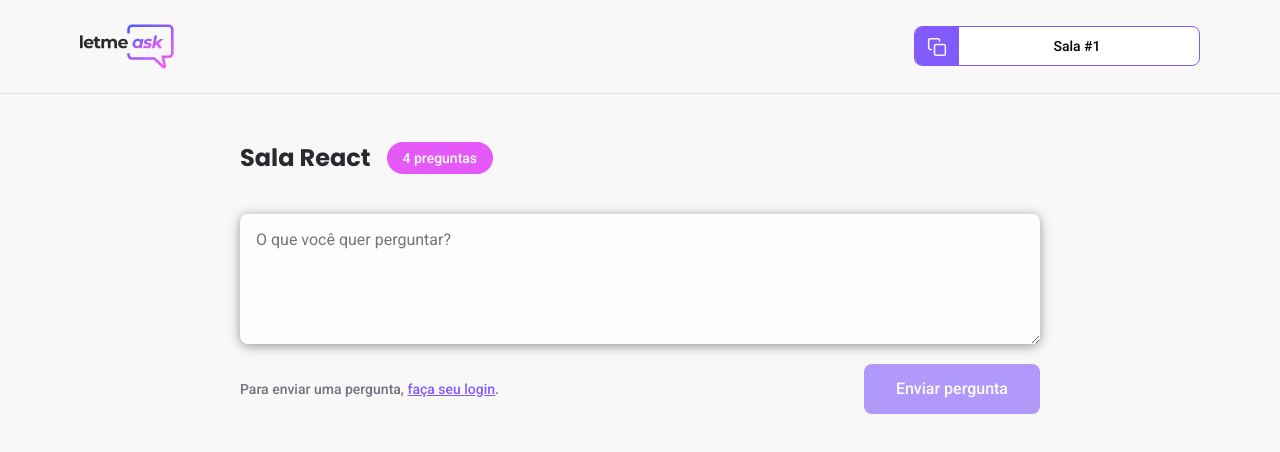
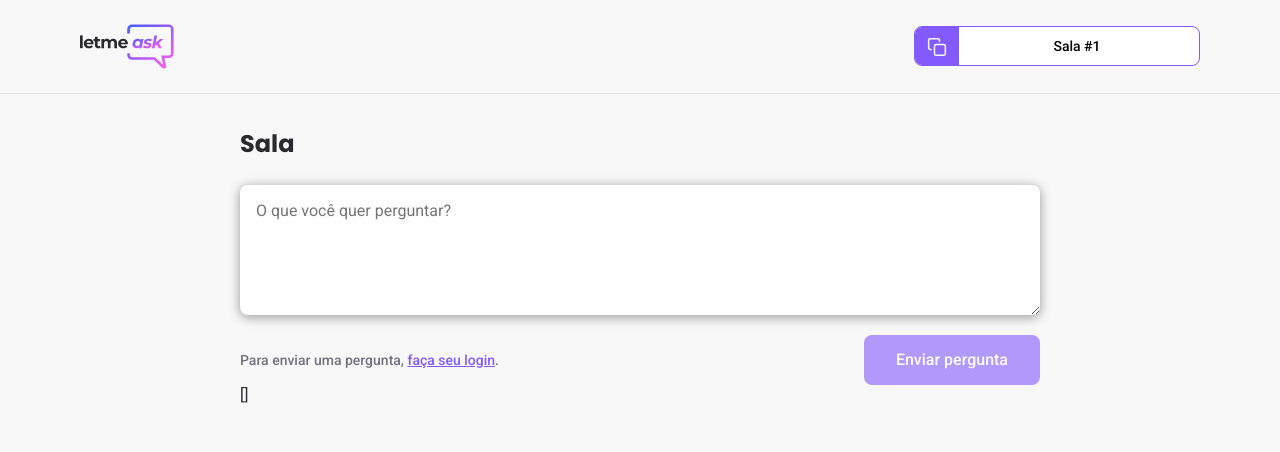
Before and after one commit to edsouza-nlw/nlw-together, a React (Create React App) app: page /rooms/1 in a window 1280 px wide. Shown: the top 452 px of the page. Built offline with nearby package versions, Linux system fonts and the light colour scheme; no server answers; the database is empty.

Commit message:
Firebase Questions done

```diff
--- a/src/pages/Room.tsx
+++ b/src/pages/Room.tsx
@@ -20,6 +20,17 @@
   isHighlighted: boolean;
 }>
 
+type Question = {
+  id: string;
+  author: {
+    name: string;
+    avatar: string;
+  }
+  content: string;
+  isAnswered: boolean;
+  isHighlighted: boolean;
+}
+
 type RoomParams = {
   id: string;
 }
@@ -28,16 +39,20 @@
   const {user} = useAuth();
   const params = useParams<RoomParams>();
   const [newQuestion, setNewQuestion] = useState('')
+  const [questions, setQuestions] = useState<Question[]>([]);
+  const [title, setTitle] = useState('')
 
   const roomId = params.id;
 
   useEffect(() => {
     const roomRef = database.ref(`rooms/${roomId}`);
 
-    roomRef.once('value', room => {
-      // console.log(room.val());
+    // roomRef.once('value', room => {
+    roomRef.on('value', room => {
       const databaseRoom = room.val();
+      // console.log(databaseRoom);
       const firebaseQuestions: FirebaseQuestions = databaseRoom.questions ?? {}
+      // console.log(firebaseQuestions);
 
       const parsedQuestions = Object.entries(firebaseQuestions).map(([key, value]) => {
         return {
@@ -49,7 +64,9 @@
         }
       })
 
-      console.log(parsedQuestions)
+      // console.log("final", parsedQuestions)
+      setTitle(databaseRoom.title)
+      setQuestions(parsedQuestions)
     })
   }, [roomId]);
 
@@ -74,7 +91,7 @@
       isAnswered: false,
     }
 
-    await database.ref(`rooms/${roomId}`).push(question)
+    await database.ref(`rooms/${roomId}/questions`).push(question)
 
     setNewQuestion("");
   }
@@ -90,8 +107,8 @@
 
       <main>
         <div className='room-title'>
-          <h1>Sala React</h1>
-          <span>4 preguntas</span>
+          <h1>Sala {title}</h1>
+          {questions.length > 0 && <span>{questions.length} pergunta(s)</span>}
         </div>
 
         <form onSubmit={handleSendQuestion}>
@@ -113,7 +130,7 @@
             <Button type='submit' disabled={!user}>Enviar pergunta</Button>
           </div>
         </form>
-
+        {JSON.stringify(questions)}
       </main>
 
     </div>
```
